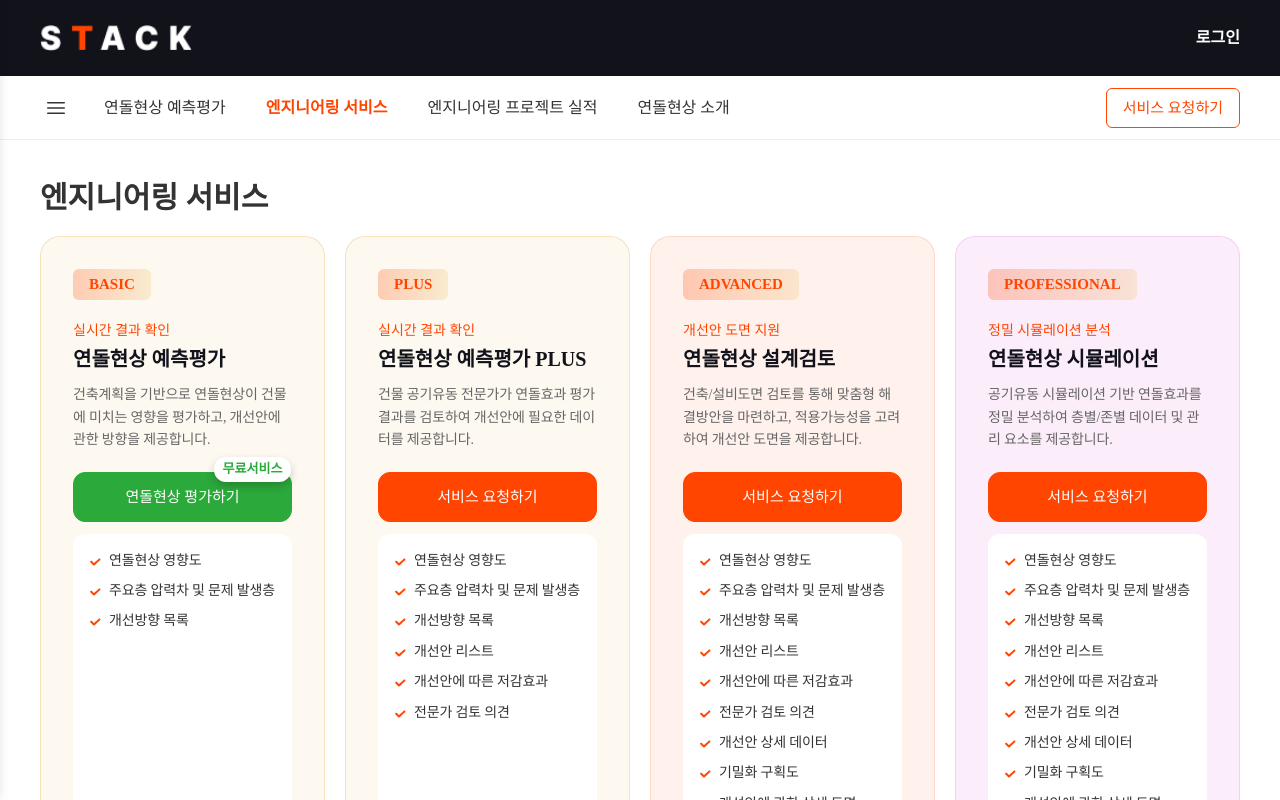
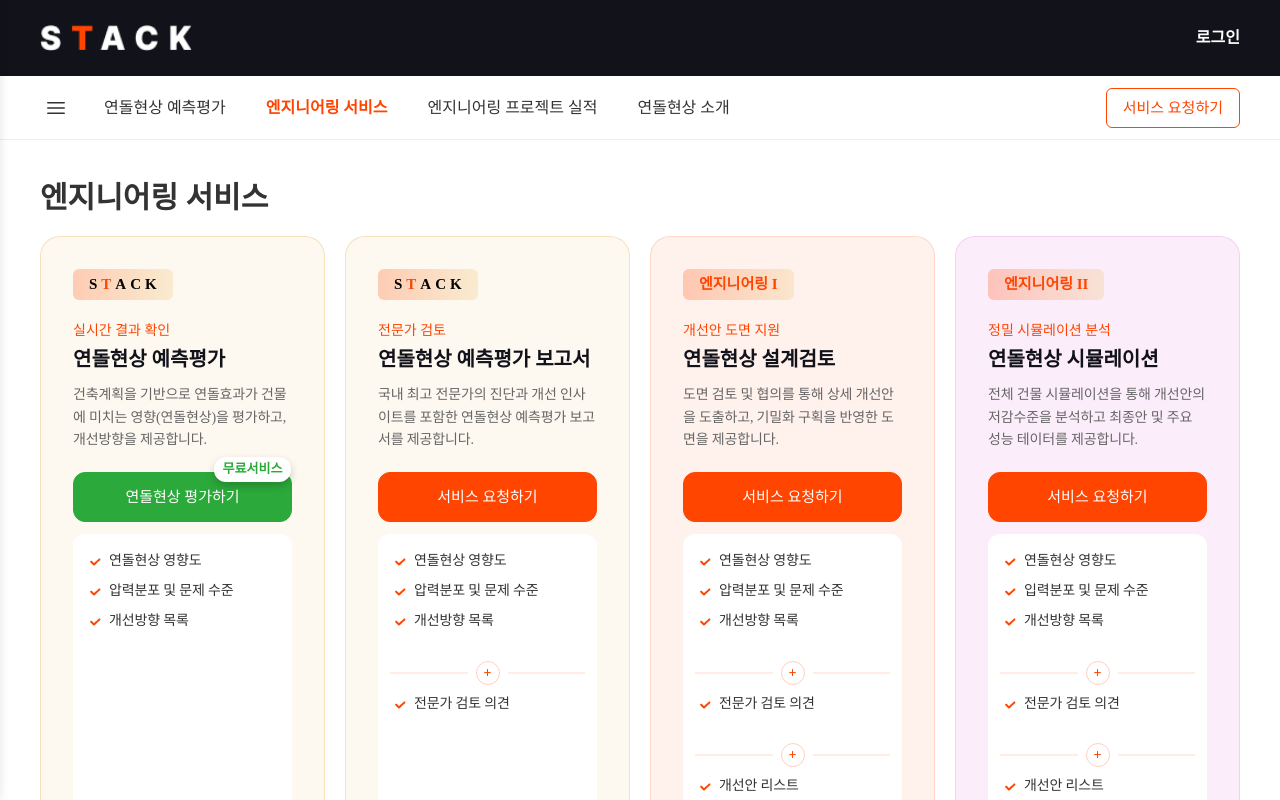
Before and after one commit to loo4os2o/stack-frontend, a Next.js app: page /engineering in a window 1280 px wide. Shown: the top 800 px of the page. Built offline with nearby package versions, Linux system fonts and the light colour scheme.

Commit message:
[수정] PlanTiers 컴포넌트에서 플랜 레벨 및 설명 텍스트 개선, 기능 목록에 구분선 추가

```diff
--- a/src/app/engineering/PlanTiers.tsx
+++ b/src/app/engineering/PlanTiers.tsx
@@ -6,29 +6,44 @@ import IconDocumentOff from '@/assets/icons/icon-doc-off.png';
 const plans = [
   {
     key: 'basic',
-    level: 'BASIC',
+    level: (
+      <span className="plan-level-stack">
+        <span className="plan-level-stack-letter dark">S</span>
+        <span className="plan-level-stack-letter accent">T</span>
+        <span className="plan-level-stack-letter dark">A</span>
+        <span className="plan-level-stack-letter dark">C</span>
+        <span className="plan-level-stack-letter dark">K</span>
+      </span>
+    ),
     subTitle: '실시간 결과 확인',
     title: '연돌현상 예측평가',
     subText:
-      '건축계획을 기반으로 연돌현상이 건물에 미치는 영향을 평가하고, 개선안에 관한 방향을 제공합니다.',
+      '건축계획을 기반으로 연돌효과가 건물에 미치는 영향(연돌현상)을 평가하고, 개선방향을 제공합니다.',
     button: '연돌현상 평가하기',
-    features: ['연돌현상 영향도', '주요층 압력차 및 문제 발생층', '개선방향 목록'],
+    features: ['연돌현상 영향도', '압력분포 및 문제 수준', '개선방향 목록'],
     sample: [],
   },
   {
     key: 'plus',
-    level: 'PLUS',
-    subTitle: '실시간 결과 확인',
-    title: '연돌현상 예측평가 PLUS',
+    level: (
+      <span className="plan-level-stack">
+        <span className="plan-level-stack-letter dark">S</span>
+        <span className="plan-level-stack-letter accent">T</span>
+        <span className="plan-level-stack-letter dark">A</span>
+        <span className="plan-level-stack-letter dark">C</span>
+        <span className="plan-level-stack-letter dark">K</span>
+      </span>
+    ),
+    subTitle: '전문가 검토',
+    title: '연돌현상 예측평가 보고서',
     subText:
-      '건물 공기유동 전문가가 연돌효과 평가 결과를 검토하여 개선안에 필요한 데이터를 제공합니다.',
+      '국내 최고 전문가의 진단과 개선 인사이트를 포함한 연돌현상 예측평가 보고서를 제공합니다.',
     button: '서비스 요청하기',
     features: [
       '연돌현상 영향도',
-      '주요층 압력차 및 문제 발생층',
+      '압력분포 및 문제 수준',
       '개선방향 목록',
-      '개선안 리스트',
-      '개선안에 따른 저감효과',
+      '+',
       '전문가 검토 의견',
     ],
     duration: '서비스 완료까지 1-2일 소요',
@@ -52,22 +67,22 @@ const plans = [
   },
   {
     key: 'advanced',
-    level: 'ADVANCED',
+    level: '엔지니어링 I',
     subTitle: '개선안 도면 지원',
     title: '연돌현상 설계검토',
     subText:
-      '건축/설비도면 검토를 통해 맞춤형 해결방안을 마련하고, 적용가능성을 고려하여 개선안 도면을 제공합니다.',
+      '도면 검토 및 협의를 통해 상세 개선안을 도출하고, 기밀화 구획을 반영한 도면을 제공합니다.',
     button: '서비스 요청하기',
     features: [
       '연돌현상 영향도',
-      '주요층 압력차 및 문제 발생층',
+      '압력분포 및 문제 수준',
       '개선방향 목록',
+      '+',
+      '전문가 검토 의견',
+      '+',
       '개선안 리스트',
-      '개선안에 따른 저감효과',
-      '전문가 검토 의견',
-      '개선안 상세 데이터',
-      '기밀화 구획도',
-      '개선안에 관한 상세 도면',
+      '개선안 적용 도면', '기밀화 구획도'
+
     ],
     duration: '서비스 완료까지 1-2주 소요',
     sample: [
@@ -90,25 +105,26 @@ const plans = [
   },
   {
     key: 'professional',
-    level: 'PROFESSIONAL',
+    level: '엔지니어링 II',
     subTitle: '정밀 시뮬레이션 분석',
     title: '연돌현상 시뮬레이션',
     subText:
+      '전체 건물 시뮬레이션을 통해 개선안의 저감수준을 분석하고 최종안 및 주요 성능 테이터를 제공합니다.',
+    subText2:
       '공기유동 시뮬레이션 기반 연돌효과를 정밀 분석하여\n층별/존별 데이터 및 관리 요소를 제공합니다.',
     button: '서비스 요청하기',
     features: [
       '연돌현상 영향도',
-      '주요층 압력차 및 문제 발생층',
+      '입력분포 및 문제 수준',
       '개선방향 목록',
+      '+',
+      '전문가 검토 의견',
+      '+',
       '개선안 리스트',
-      '개선안에 따른 저감효과',
-      '전문가 검토 의견',
-      '개선안 상세 데이터',
-      '기밀화 구획도',
-      '개선안에 관한 상세 도면',
-      '개선안 우선순위 평가',
-      '케이스별 저감효과 비교분석',
-      '시뮬레이션을 통한 연돌효과 정밀 분석',
+      '개선안 적용 도면', '기밀화 구획도',
+      '+',
+      '[기존안 vs 개선안] 시뮬레이션',
+      '최종안 마련, 기밀화 구획도'
     ],
     duration: '서비스 완료까지 2-3주 소요',
     sample: [
@@ -154,14 +170,29 @@ export default function PlanTiers() {
           {/* 기능 목록 */}
           <div className="w-full mb-6">
             <ul className="plan-checklist">
-              {plan.features.map((feature, i) => (
-                <li key={i} className="check">
-                  {feature}
-                </li>
-              ))}
+              {plan.features.map((feature, i) => {
+                const isDivider = feature === '+';
+
+                if (isDivider) {
+                  return (
+                    <li
+                      key={`divider-${plan.key}-${i}`}
+                      className="plan-feature-divider"
+                      aria-hidden="true"
+                    >
+                      <span className="plan-feature-divider-icon">+</span>
+                    </li>
+                  );
+                }
+
+                return (
+                  <li key={`feature-${plan.key}-${i}`} className="check">
+                    {feature}
+                  </li>
+                );
+              })}
             </ul>
 
-            {plan.duration && <h4 className="plan-duration">{plan.duration}</h4>}
           </div>
 
           {/* 결과물 샘플 다운로드 */}
@@ -180,6 +211,7 @@ export default function PlanTiers() {
                 ))}
               </div>
               <button className="btn-normal btn-50 w-full rounded-xl">결과물 샘플 다운로드</button>
+              {plan.duration && <h4 className="plan-duration mt-4">{plan.duration}</h4>}
             </div>
           )}
         </div>
--- a/src/css/engineering.css
+++ b/src/css/engineering.css
@@ -39,6 +39,23 @@
   align-items: center;
   justify-content: center;
   margin-bottom: 1.25rem;
+}
+.plan-level-stack {
+  display: inline-flex;
+  align-items: center;
+  gap: 0.25rem;
+  font-weight: 900;
+  font-size: 0.938rem;
+  color: #ffffff;
+}
+.plan-level-stack-letter {
+  display: inline-block;
+}
+.plan-level-stack-letter.dark {
+  color: #000000;
+}
+.plan-level-stack-letter.accent {
+  color: #FF4500;
 }
 .plan-subtitle{
   font-weight: 500;
@@ -97,6 +114,47 @@
   left: 0;
   margin-top: 0.125rem;
 }
+.plan-feature-divider {
+  position: relative;
+  padding-left: 0;
+  margin: 1.25rem 0;
+  width: 100%;
+  height: 1.5rem;
+  list-style: none;
+}
+.plan-feature-divider::before,
+.plan-feature-divider::after {
+  content: '';
+  position: absolute;
+  top: 50%;
+  width: calc(50% - 1.25rem);
+  height: 1px;
+  background: rgba(255, 69, 0, 0.2);
+  transform: translateY(-50%);
+}
+.plan-feature-divider::before {
+  left: 0;
+}
+.plan-feature-divider::after {
+  right: 0;
+}
+.plan-feature-divider-icon {
+  position: absolute;
+  top: 50%;
+  left: 50%;
+  transform: translate(-50%, -50%);
+  display: inline-flex;
+  align-items: center;
+  justify-content: center;
+  width: 1.5rem;
+  height: 1.5rem;
+  border-radius: 50%;
+  border: 1px solid rgba(255, 69, 0, 0.25);
+  color: #FF4500;
+  font-weight: 700;
+  font-size: 0.875rem;
+  line-height: 1;
+}
 
 .plan-duration{
   font-weight: 700;
@@ -104,8 +162,8 @@
   line-height: 130%;
   text-align: center;
   color: #333333;
-  padding: 1.25rem 0;
-  border-bottom: 1px solid rgba(255, 69, 0, 0.15);
+  padding: 1.25rem 0 0;
+  border-top: 1px solid rgba(255, 69, 0, 0.15);
 }
 
 .plan-sample{
```
